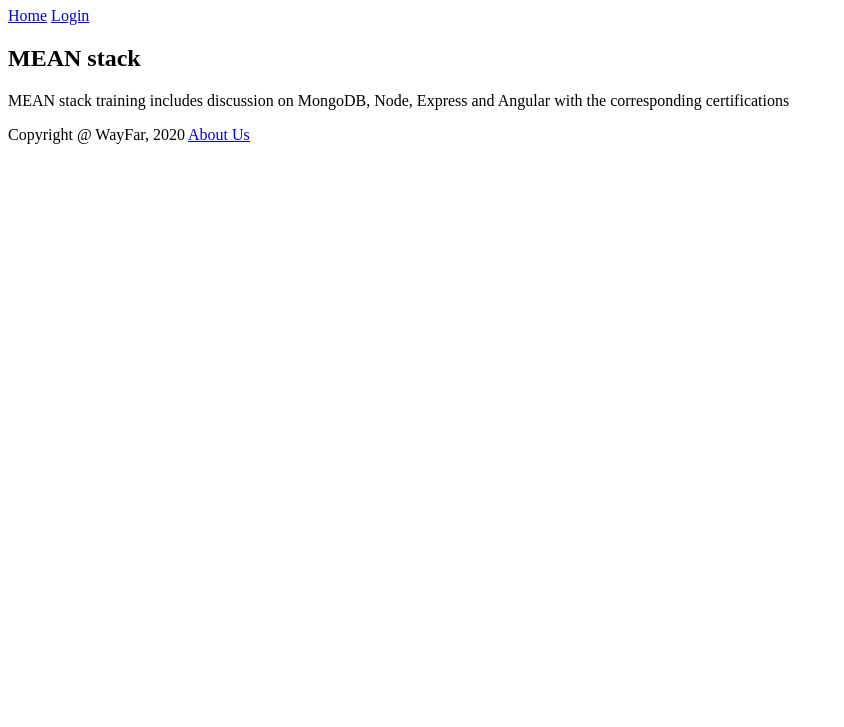
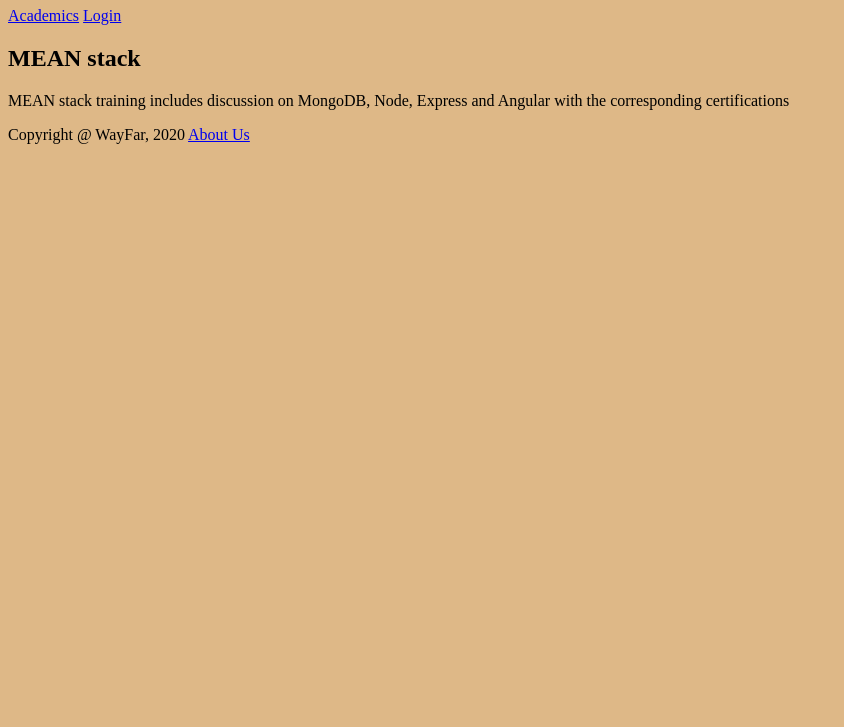
Before and after one commit to LokeshThota-Git/MyFirstCode, a plain HTML site: page HTML Basics/BuildingBlocks.html in a window 1280 px wide. Shown: the part 73-800 px from the top of the page, without its empty margins (0-844 px from the left). Drawn offline with Linux system fonts and the light colour scheme.

Commit message:
Made Changes

```diff
--- a/HTML Basics/BuildingBlocks.html
+++ b/HTML Basics/BuildingBlocks.html
@@ -5,10 +5,10 @@
     <meta name="viewport" content="width=device-width, initial-scale=1.0" />
     <title>My Portfolio</title>
   </head>
-  <body>
+  <body style="background-color:burlywood;">
     <h1>Lokesh Thota</h1>
     <nav>
-      <a href="Home.html">Home</a>
+      <a href="Academics.html">Academics</a>
       <a href="Login.html">Login</a>
     </nav>
     <article>
```
